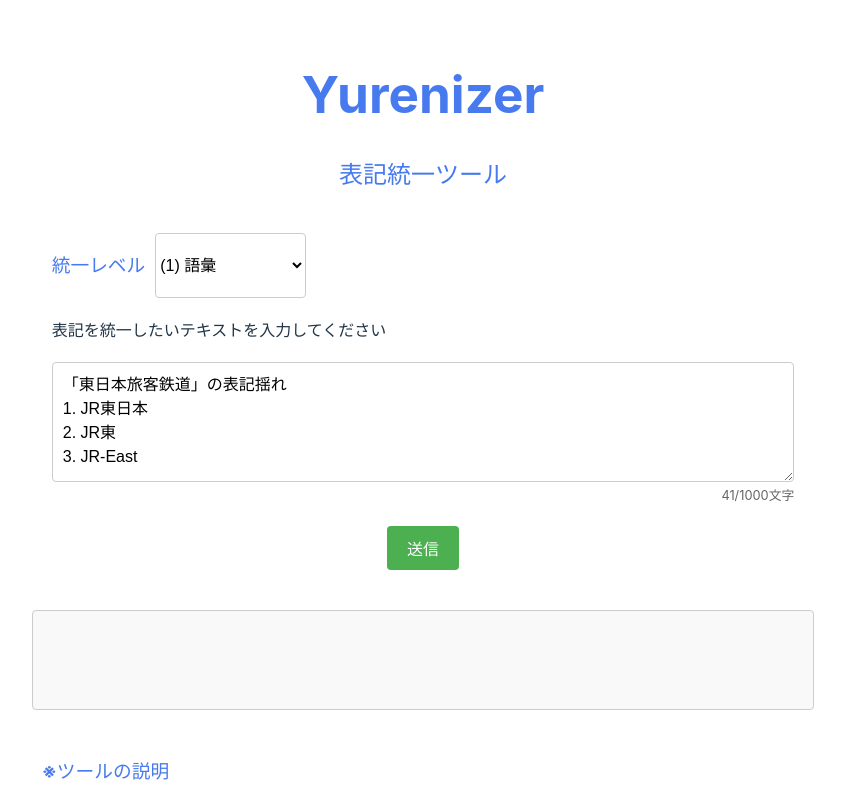
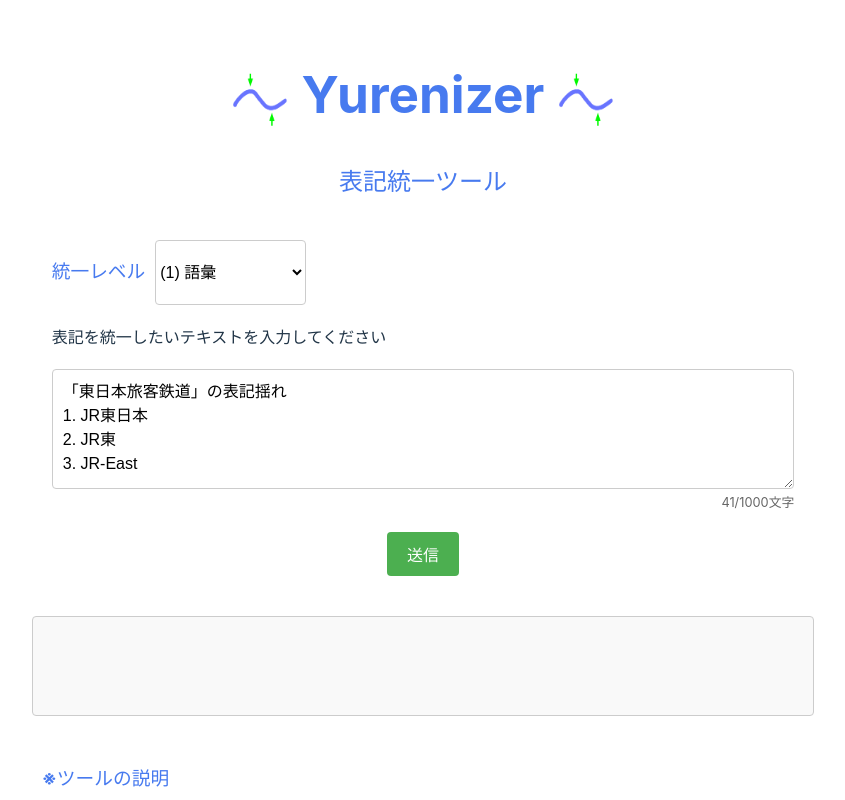
Before and after one commit to sea-turt1e/yurenizer_frontend, a Vue app: page / in a window 1280 px wide. Shown: the top 800 px of the page, without its empty margins (217-1062 px from the left). Built offline with nearby package versions, Linux system fonts and the light colour scheme.

Commit message:
ファビコンをSVGからPNGに変更し、タイトルにファビコンを追加

```diff
--- a/index.html
+++ b/index.html
@@ -2,7 +2,7 @@
 <html lang="en">
   <head>
     <meta charset="UTF-8" />
-    <link rel="icon" type="image/svg+xml" href="/vite.svg" />
+    <link rel="icon" type="image/favicon.png" href="/favicon.png" />
     <meta name="viewport" content="width=device-width, initial-scale=1.0" />
     <title>Yurenizer 表記統一ツール</title>
   </head>
--- a/src/App.vue
+++ b/src/App.vue
@@ -1,7 +1,11 @@
 // FormComponent.vue
 <template>
   <!-- タイトルを表示 -->
-  <h1>Yurenizer</h1>
+  <h1>
+    <img src="/favicon.png" alt="ファビコン" style="width: 60px; height: 60px; vertical-align: middle;">
+    Yurenizer
+    <img src="/favicon.png" alt="ファビコン" style="width: 60px; height: 60px; vertical-align: middle;">
+  </h1>
   <h2>表記統一ツール</h2>
   <div class="form-container">
     <div class="unify-options-group">
```
Also changed, not shown: favicon.png (added).
